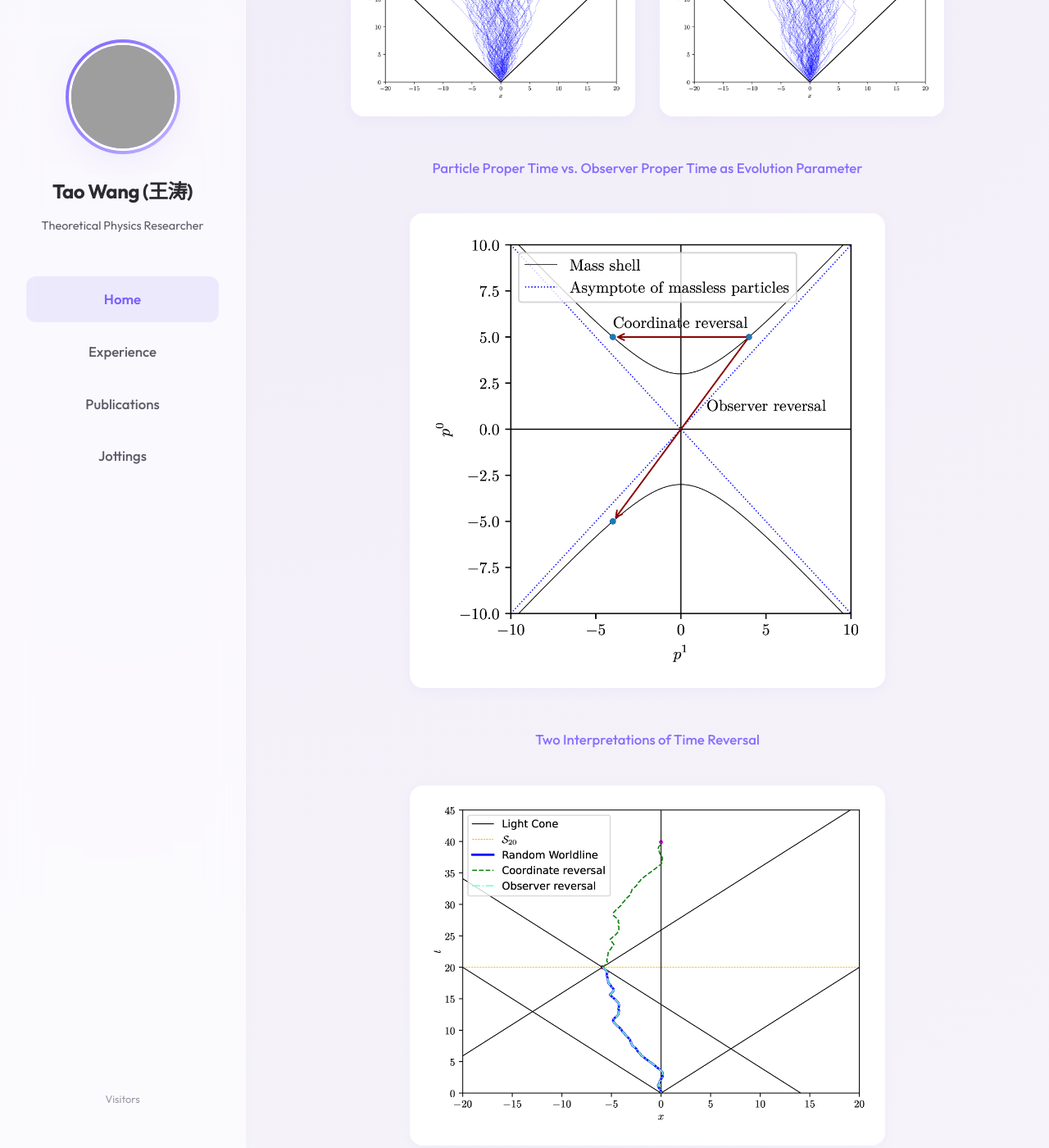
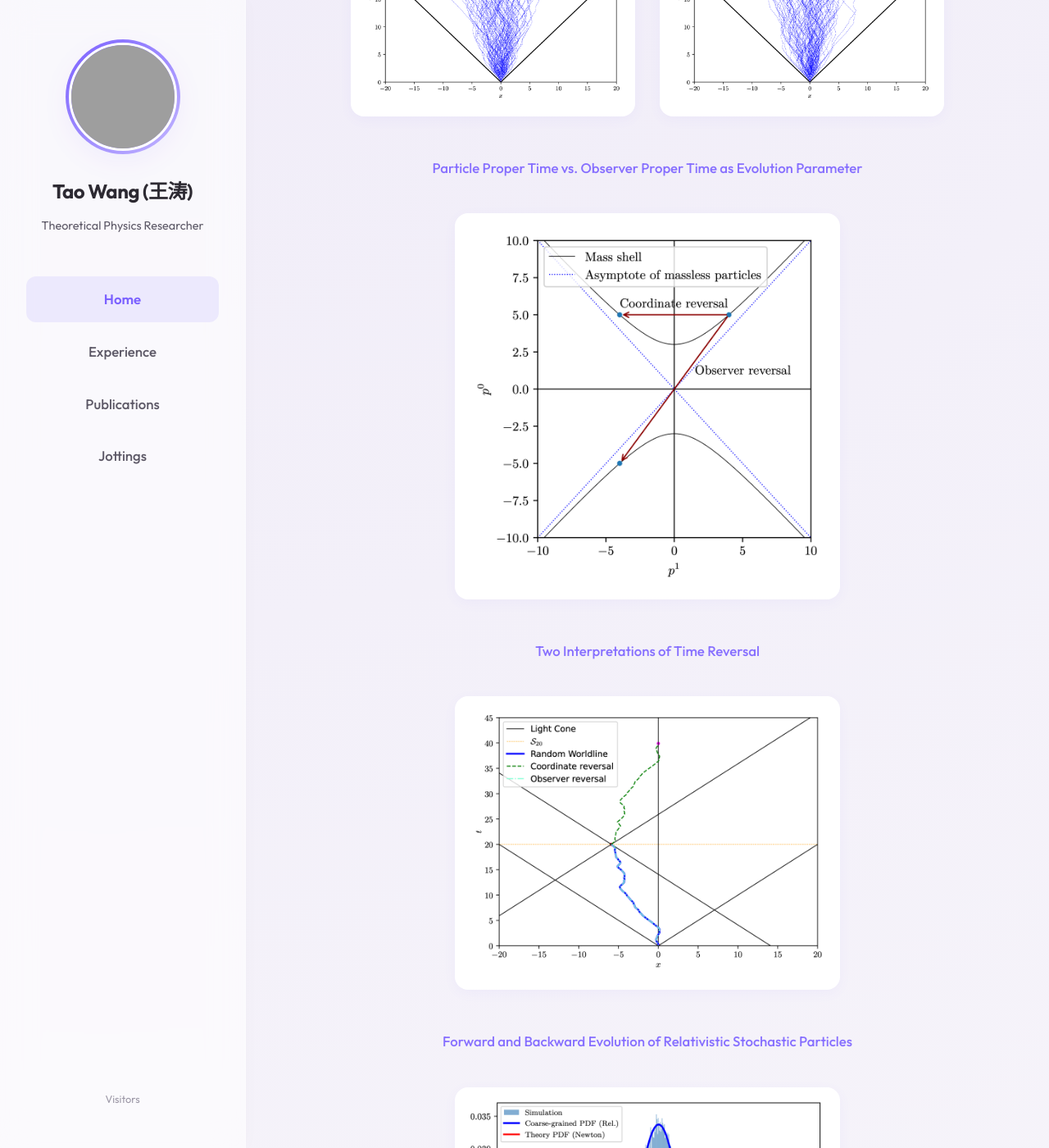
Before and after one commit to wangtao-phy/wangtao-phy.github.io, a Jekyll site: the page built from index.md, in a window 1280 px wide and 1400 px high, scrolled down 1482 px. Shown: the whole window at 82% size. Built offline with Jekyll 4.4.1, drawn with Linux system fonts in a browser that asks for light colours; nearby versions of some CDN libraries; formulas are drawn with MathJax 3; some of the changed text lies outside the part shown; grey boxes are pictures that could not be loaded.

Commit message:
Adjust image sizes and add comp-hq.png with caption

```diff
--- a/assets/css/academic.css
+++ b/assets/css/academic.css
@@ -199,10 +199,11 @@
 
 /* --- Relativistic Stochastic Thermodynamics Figure Layout --- */
 .research-section {
-  margin: 3rem 0;
+  margin: 3rem auto;
   display: flex;
   flex-direction: column;
   gap: 2.5rem;
+  max-width: 850px; /* Constrains the max size of all images */
 }
 
 .research-row {
@@ -216,7 +217,7 @@
 }
 
 .research-row.single-image .figure-container {
-  max-width: 80%;
+  max-width: 65%; /* Further reduces single image size */
   margin: 0 auto;
 }
 
--- a/index.md
+++ b/index.md
@@ -66,6 +66,14 @@
     </div>
   </div>
   <div class="figure-caption">Forward and Backward Evolution of Relativistic Stochastic Particles</div>
+
+  <!-- Fourth Row -->
+  <div class="research-row single-image">
+    <div class="figure-container">
+      <img src="{{ '/assets/comp-hq.png' | relative_url }}" alt="comp" />
+    </div>
+  </div>
+  <div class="figure-caption">Diffusion Predicted by Relativistic Adiabatic Elimination</div>
 </div>
 
 ## Research Statement
```
